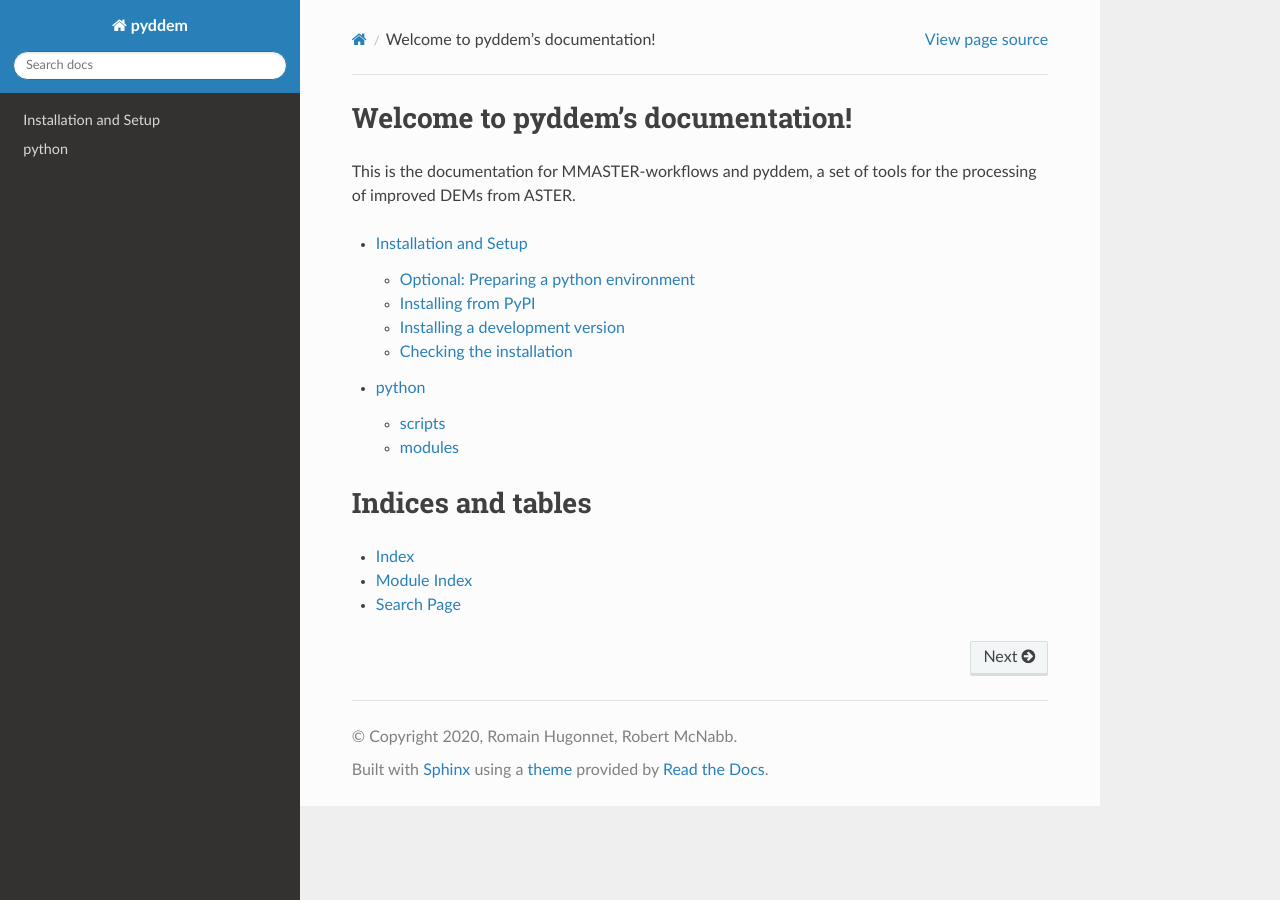
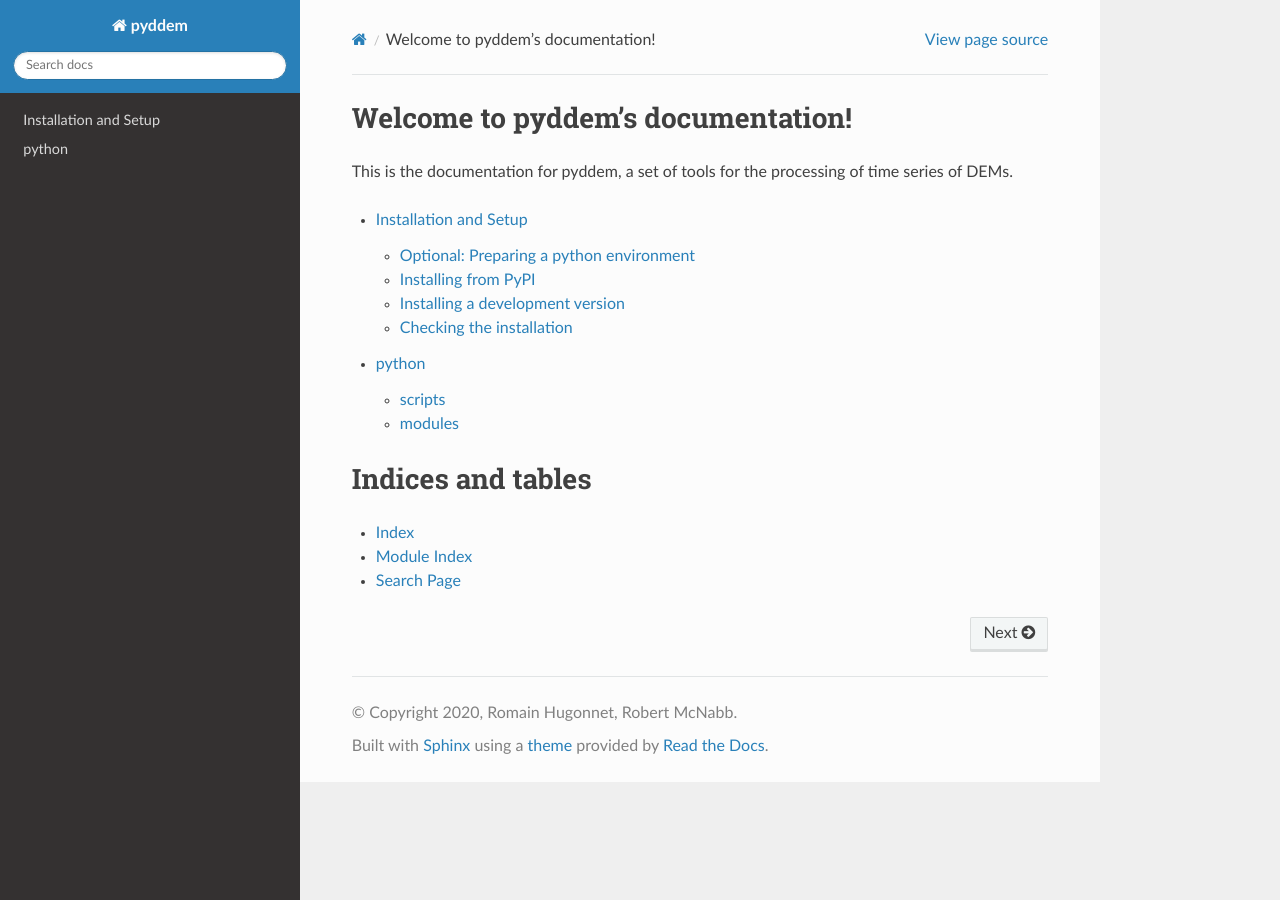
Before and after one commit to iamdonovan/pyddem, a Sphinx documentation site: the page built from doc/index.rst, in a window 1280 px wide. Built offline with Sphinx 7.4.7 and the Read the Docs theme 2.0.0, drawn with Linux system fonts in a browser that asks for light colours; pages that are not in the unit, such as notebooks, are missing from menus.

Commit message:
update index to add tutorials.

```diff
--- a/doc/index.rst
+++ b/doc/index.rst
@@ -6,14 +6,13 @@
 Welcome to pyddem's documentation!
 =====================================
 
-This is the documentation for MMASTER-workflows and pyddem, a set of tools for the processing of improved
-DEMs from ASTER.
+This is the documentation for pyddem, a set of tools for the processing of time series of DEMs.
 
 .. toctree::
    :maxdepth: 2
 
    setup
-   tutorial
+   tutorial/index
    pyddem/index
 
 Indices and tables
```
